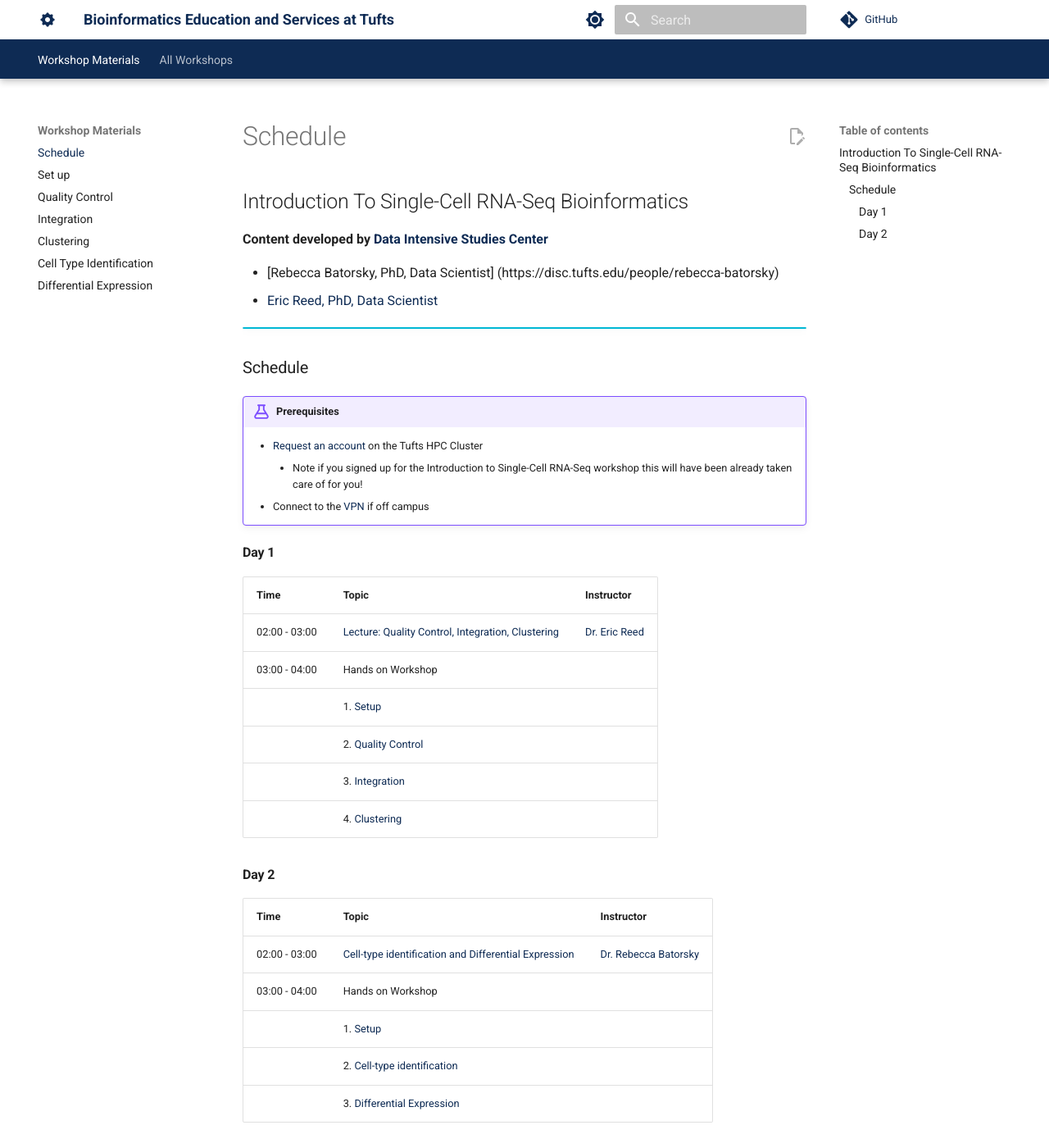
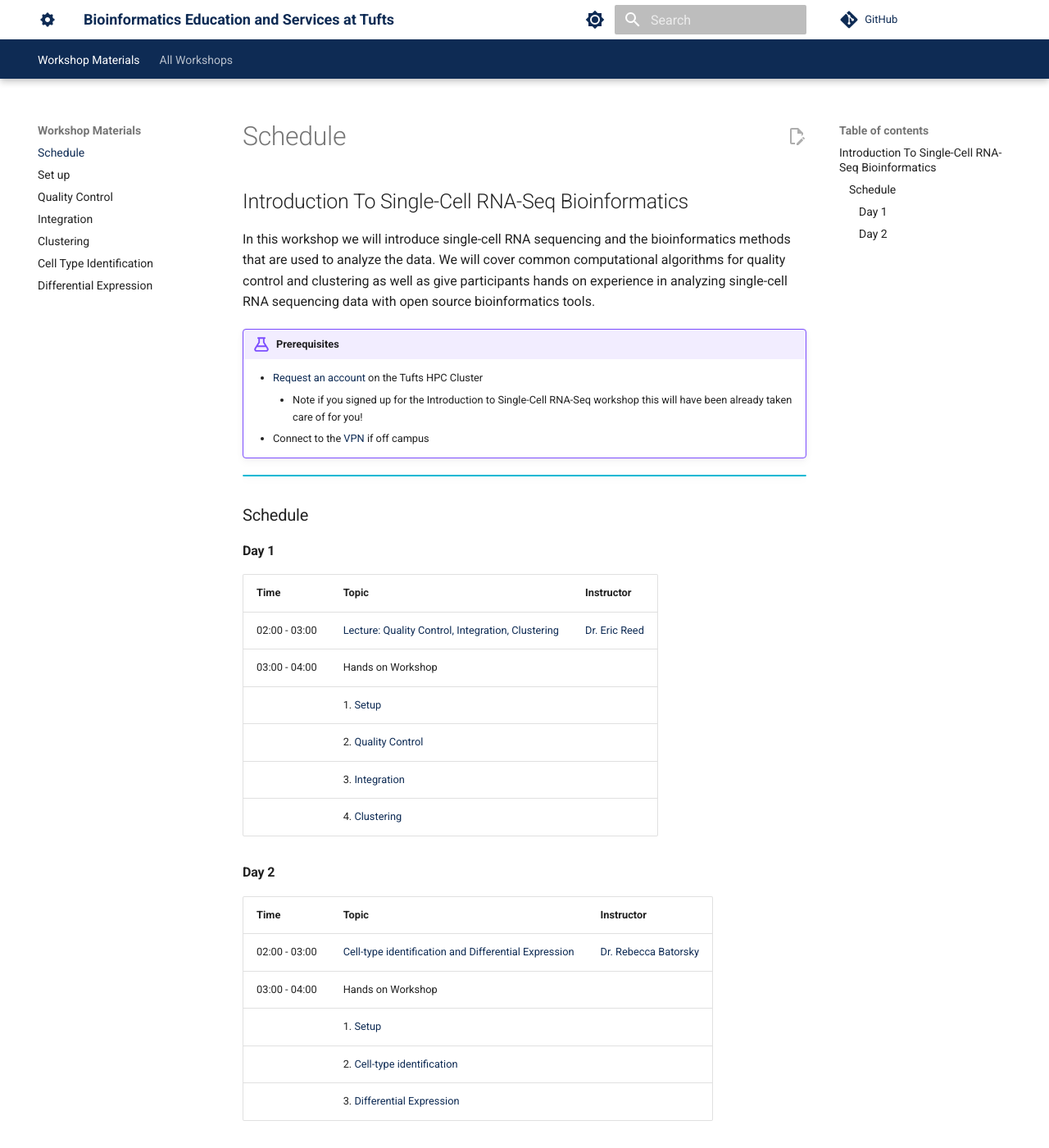
Before and after one commit to best-tufts/intro_to_single_cell_rnaseq, an MkDocs documentation site: the page built from docs/intro_to_single_cell_rnaseq/00_background.md, in a window 1280 px wide and 1400 px high. Shown: the whole window at 82% size. Built offline with MkDocs 1.6.1 and Material for MkDocs 9.7.7, drawn with Linux system fonts in a browser that asks for light colours; comment, search, counter and statistics services are not loaded; some of the changed text lies outside the part shown.

Commit message:
schedule

```diff
--- a/docs/intro_to_single_cell_rnaseq/00_background.md
+++ b/docs/intro_to_single_cell_rnaseq/00_background.md
@@ -1,19 +1,16 @@
 ## Introduction To Single-Cell RNA-Seq Bioinformatics
 
-**Content developed by [Data Intensive Studies Center](https://disc.tufts.edu/)**
+In this workshop we will introduce single-cell RNA sequencing and the bioinformatics methods that are used to analyze the data. We will cover common computational algorithms for quality control and clustering as well as give participants hands on experience in analyzing single-cell RNA sequencing data with open source bioinformatics tools.
 
-- [Rebecca Batorsky, PhD, Data Scientist] (https://disc.tufts.edu/people/rebecca-batorsky)
-- [Eric Reed, PhD, Data Scientist](https://disc.tufts.edu/eric-reed)
+!!! example "Prerequisites"
+    - [Request an account](http://research.uit.tufts.edu/) on the Tufts HPC Cluster
+        - Note if you signed up for the Introduction to Single-Cell RNA-Seq workshop this will have been already taken care of for you!
+    - Connect to the [VPN](https://access.tufts.edu/vpn) if off campus
 
 !!! info ""
 
 
 ### Schedule
-
-!!! example "Prerequisites"
-    - [Request an account](http://research.uit.tufts.edu/) on the Tufts HPC Cluster
-        - Note if you signed up for the Introduction to Single-Cell RNA-Seq workshop this will have been already taken care of for you!
-    - Connect to the [VPN](https://access.tufts.edu/vpn) if off campus
 
 #### Day 1
 
@@ -36,3 +33,8 @@
 | |1. [Setup](01_setup.md) | |
 | |2. [Cell-type identification](05_cell_type_identification.md)| |
 | |3. [Differential Expression](06_differential_expression.md) |  |
+
+** Brought to you by [Data Intensive Studies Center](https://disc.tufts.edu/)**
+
+- [Rebecca Batorsky, PhD, Data Scientist](https://disc.tufts.edu/people/rebecca-batorsky)
+- [Eric Reed, PhD, Data Scientist](https://disc.tufts.edu/eric-reed)
```
